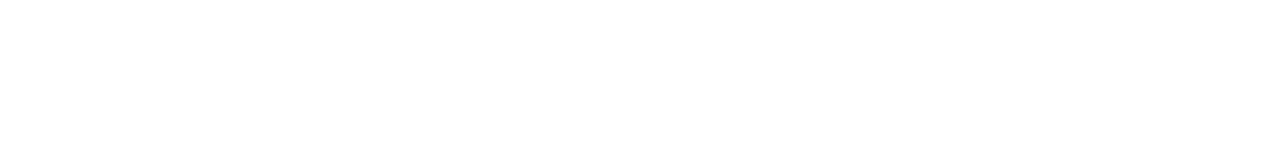
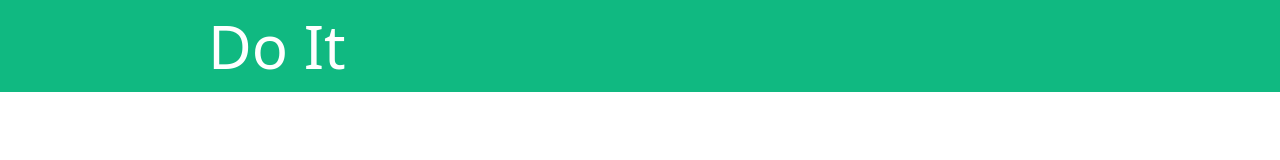
Before and after one commit to JSamuel38/to-do, a website built with webpack: page dist/index.html in a window 1280 px wide. Built offline with nearby package versions, Linux system fonts and the light colour scheme.

Commit message:
Add header

```diff
--- a/src/index.js
+++ b/src/index.js
@@ -0,0 +1,3 @@
+import { init } from "./init";
+
+init();
--- /dev/null
+++ b/src/init.js
@@ -0,0 +1,22 @@
+const content = document.createElement('div');
+content.id = 'content';
+
+function createHeader() {
+  const header = document.createElement('header');
+  const title = document.createElement('h1');
+
+  header.classList.add('grid', 'bg-emerald-500', 'p-4');
+  title.classList.add('text-6xl', 'title-padding', 'text-white');
+
+  title.innerText = 'Do It';
+
+  header.appendChild(title);
+  document.body.appendChild(header);
+}
+
+function init() {
+  createHeader();
+  document.body.appendChild(content);
+}
+
+export { init };
--- a/src/input.css
+++ b/src/input.css
@@ -1,3 +1,7 @@
 @tailwind base;
 @tailwind components;
 @tailwind utilities;
+
+.title-padding {
+    padding-left: 15vw;
+}
--- a/tailwind.config.js
+++ b/tailwind.config.js
@@ -1,6 +1,6 @@
 /** @type {import('tailwindcss').Config} */
 module.exports = {
-  content: ["./dist/*.html"],
+  content: ["./dist/*.{html,js}"],
   theme: {
     extend: {},
   },
```
Also changed, not shown: dist/css/output.css, dist/index.html, dist/main.js, src/home.js (added).
